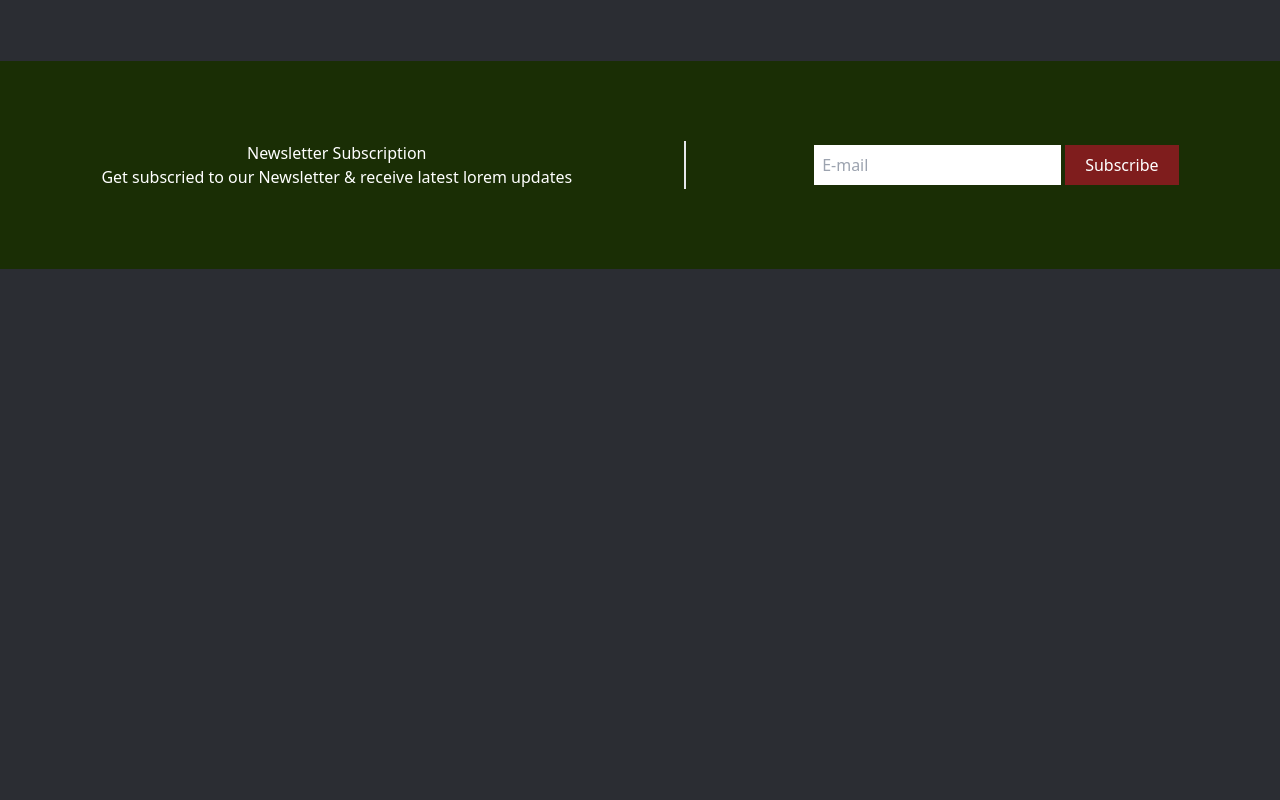
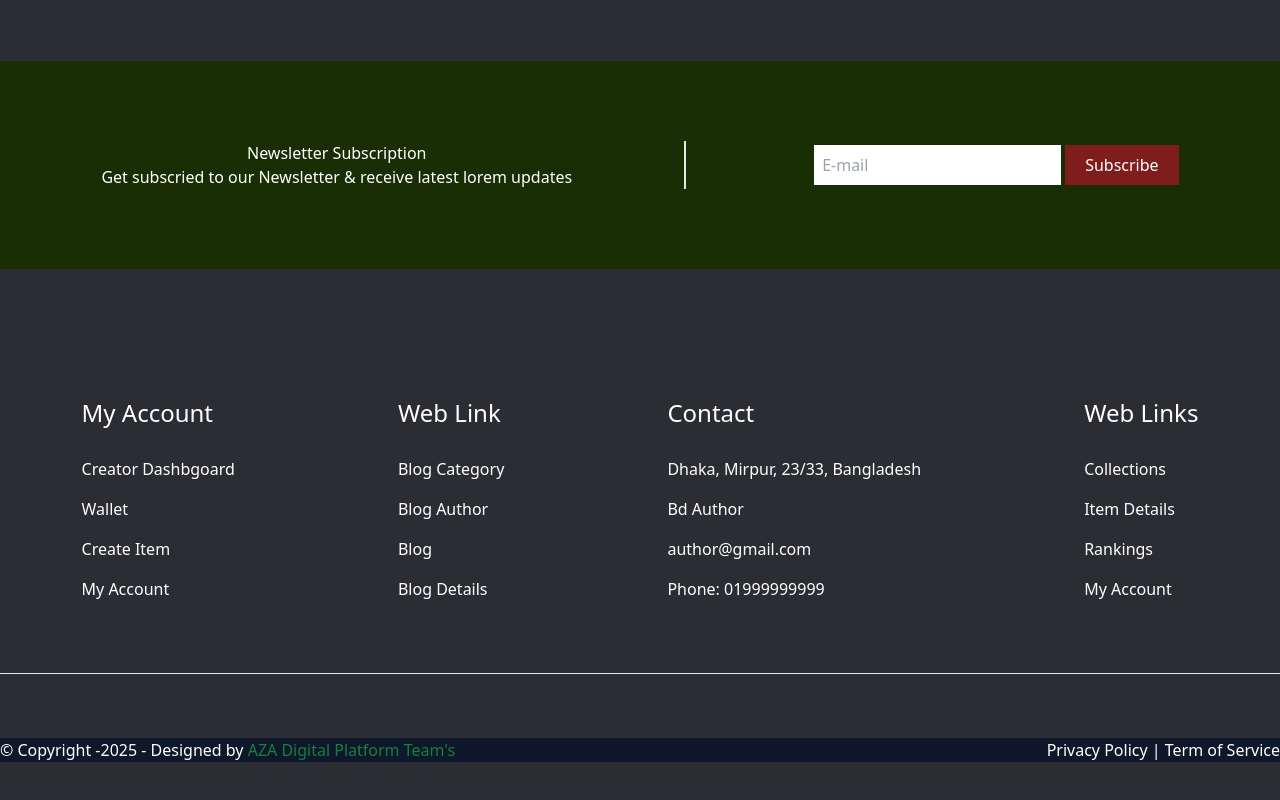
Before and after one commit to 578munni/Tailwin-project, a website built with Vite: page index.html in a window 1280 px wide. Shown: the part 4109-4909 px from the top of the page. Before the commit the page ends 4506 px from the top, so only its background shows below. Built offline with nearby package versions, Linux system fonts and the light colour scheme; files whose address does not match are found by name.

Commit message:
new again

```diff
--- a/index.html
+++ b/index.html
@@ -224,6 +224,66 @@
 
     </main>
 
+    <footer>
+        <div class="container mx-auto text-center sm:text-left">
+
+            <div class="sm:flex justify-around text-white">
+                <div>
+                    <h2 class="text-xl sm:text-2xl mb-5 ">My Account</h2>
+                    <ul class="leading-10">
+                        <li><a href="#">Creator Dashbgoard </a></li>
+                        <li><a href="#"> Wallet </a></li>
+                        <li><a href="#"> Create Item</a></li>
+                        <li><a href="#"> My Account </a></li>
+                    </ul>
+                </div>
+
+                <div>
+                    <h2 class="text-xl sm:text-2xl mb-5 ">Web Link </h2>
+                    <ul class="leading-10">
+                        <li><a href="#">Blog Category </a></li>
+                        <li><a href="#"> Blog Author </a></li>
+                        <li><a href="#"> Blog</a></li>
+                        <li><a href="#"> Blog Details </a></li>
+                    </ul>
+                </div>
+
+                <div>
+                    <h2 class="text-xl sm:text-2xl mb-5 ">Contact</h2>
+                    <ul class="leading-10">
+                        <li><a href="#">Dhaka, Mirpur, 23/33, Bangladesh </a></li>
+                        <li><a href="#"> Bd Author </a></li>
+                        <li><a href="#"> author@gmail.com</a></li>
+                        <li><a href="#"> Phone: 01999999999 </a></li>
+                    </ul>
+                </div>
+
+                <div>
+                    <h2 class="text-xl sm:text-2xl mb-5 ">Web Links</h2>
+                    <ul class="leading-10">
+                        <li><a href="#">Collections </a></li>
+                        <li><a href="#"> Item Details </a></li>
+                        <li><a href="#"> Rankings</a></li>
+                        <li><a href="#"> My Account </a></li>
+                    </ul>
+                </div>
+            </div>
+
+            <hr class="my-16">
+
+            <div class="text-white sm:flex justify-between mb-20 bg-slate-900">
+                <p>
+                   &copy; Copyright -2025 - Designed by <span class="text-green-700">AZA Digital Platform
+                    Team's </span>
+                </p>
+                <p>Privacy Policy | Term of Service </p>
+            </div>
+
+        </div>
+
+
+    </footer>
+
 
 </body>
 </html>
```
